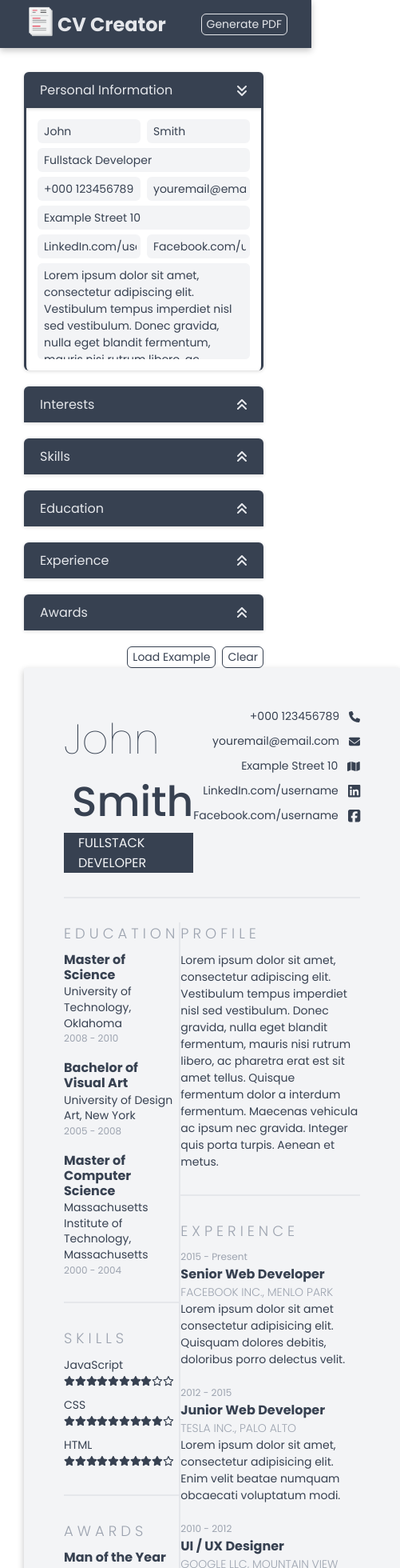
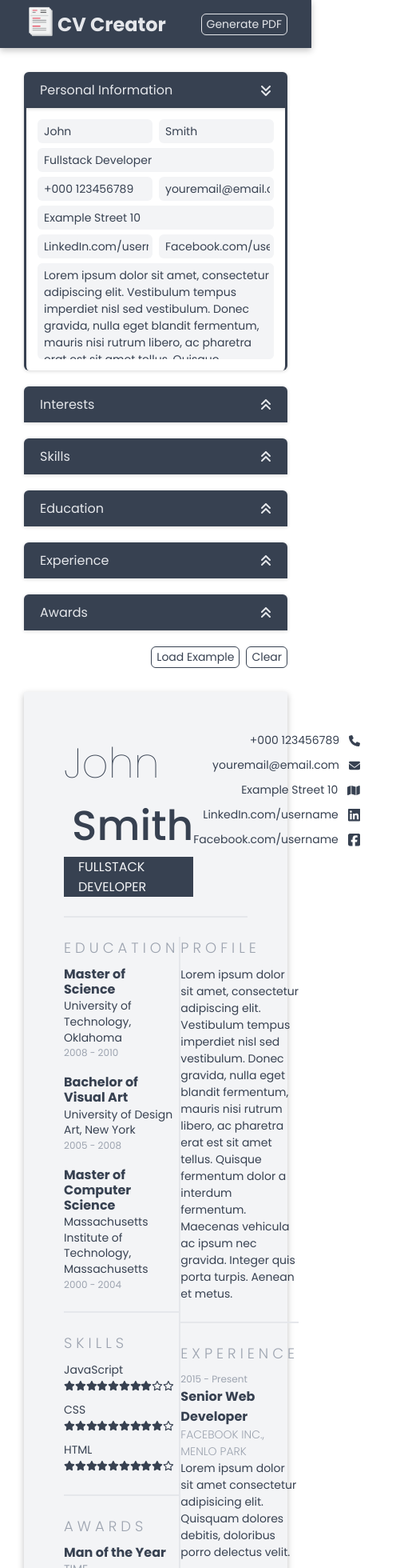
Before and after one commit to GDimitroff/cv-creator, a React (Create React App) app: page / in a window 390 px wide. Shown: the top 1960 px of the page at 80% size, 501 px wide, since content can reach past the window. Built offline with nearby package versions, Linux system fonts and the light colour scheme.

Commit message:
Fix minor bugs

```diff
--- a/src/components/CVForm/CVForm.module.css
+++ b/src/components/CVForm/CVForm.module.css
@@ -8,3 +8,10 @@
 .cv-form > div:not(:last-child) {
   margin-bottom: 2rem;
 }
+
+@media (max-width: 1100px) {
+  .cv-form {
+    width: 100%;
+    margin-bottom: 3rem;
+  }
+}
--- a/src/components/CVPreview/CVPreview.module.css
+++ b/src/components/CVPreview/CVPreview.module.css
@@ -24,3 +24,9 @@
   border-style: inset;
   border: 1px solid var(--secondary-gray);
 }
+
+@media (max-width: 1100px) {
+  .cv-preview {
+    width: 100%;
+  }
+}
--- a/src/components/CVPreview/Interests.js
+++ b/src/components/CVPreview/Interests.js
@@ -17,10 +17,14 @@ const Interests = () => {
     );
   });
 
+  console.log(interests);
+
   return (
     <div>
       <h2>Interests</h2>
-      <div className={classes.interests}>{interestsList}</div>
+      {interests.length > 0 && (
+        <div className={classes.interests}>{interestsList}</div>
+      )}
     </div>
   );
 };
--- a/src/index.css
+++ b/src/index.css
@@ -55,7 +55,7 @@ h2 {
 }
 
 hr {
-  margin: 3rem 0;
+  margin: 2.4rem 0;
   border: 1px solid var(--secondary-gray);
 }
 
```
